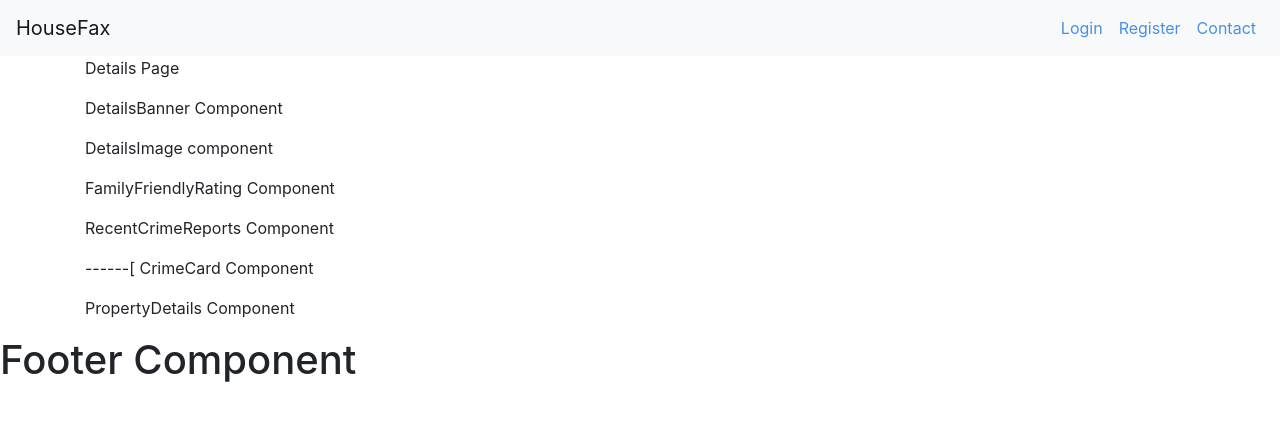
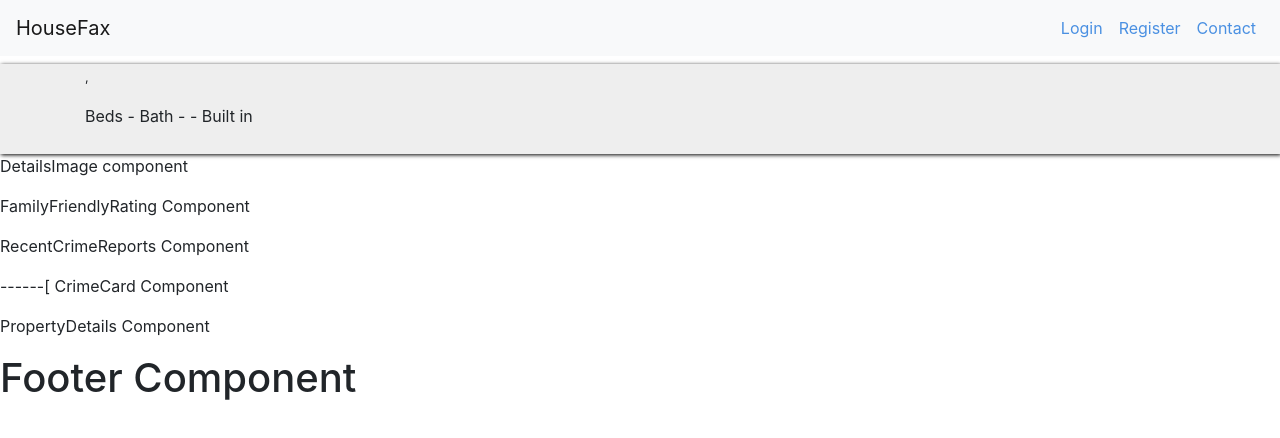
Before and after one commit to TraceLarson/HouseFax, a React (Create React App) app in the folder client/: page /Details in a window 1280 px wide. Shown: the top 438 px of the page. Built offline with nearby package versions, Linux system fonts and the light colour scheme.

Commit message:
inserting props into DetailsBanner

```diff
--- a/client/src/App.css
+++ b/client/src/App.css
@@ -18,3 +18,9 @@
     border-radius: 10px;
     box-shadow: 1px 1px 4px #000 ;
 }
+
+.details-banner-container {
+    background: #EEEEEE;
+    box-shadow: 1px 1px 4px #000000 ;
+    min-height: 90px;
+}
--- a/client/src/components/DetailsBanner.js
+++ b/client/src/components/DetailsBanner.js
@@ -1,13 +1,25 @@
 import React, {Component} from 'react';
+import PropTypes from 'prop-types'
+import {
+	Container
+} from 'reactstrap'
 
 class DetailsBanner extends Component {
 	render() {
 		return (
-			<div>
-				<p>DetailsBanner Component</p>
+			<div className={'details-banner-container'}>
+				<Container>
+					<div >
+						<h5>{this.props.address}</h5>
+						<p><small>{this.props.city}, {this.props.state} {this.props.zip}</small></p>
+						<p>{this.props.bedrooms} Beds - {this.props.bathrooms} Bath - {this.props.propertyType} - Built in {this.props.buildYear}</p>
+					</div>
+				</Container>
 			</div>
 		);
 	}
 }
 
 export default DetailsBanner;
+
+DetailsBanner.propTypes = {}
--- a/client/src/pages/DetailsPage.js
+++ b/client/src/pages/DetailsPage.js
@@ -31,10 +31,9 @@ class DetailsPage extends Component {
 	render() {
 		const listing = this.state.listing
         return (
-            <Container>
-                <p>Details Page</p>
+            <div>
                 <DetailsBanner address={listing.UnparsedAddress}
-                               city={listing.city}
+                               city={listing.City}
                                state={listing.StateOrProvince}
 							   zip={listing.PostalCode}
 							   bedrooms={listing.BedroomsTotal}
@@ -48,7 +47,7 @@ class DetailsPage extends Component {
                 <FamilyFriendlyRating/>
                 <RecentCrimeReports/>
                 <PropertyDetails/>
-            </Container>
+            </div>
         );
 	}
 }
```
